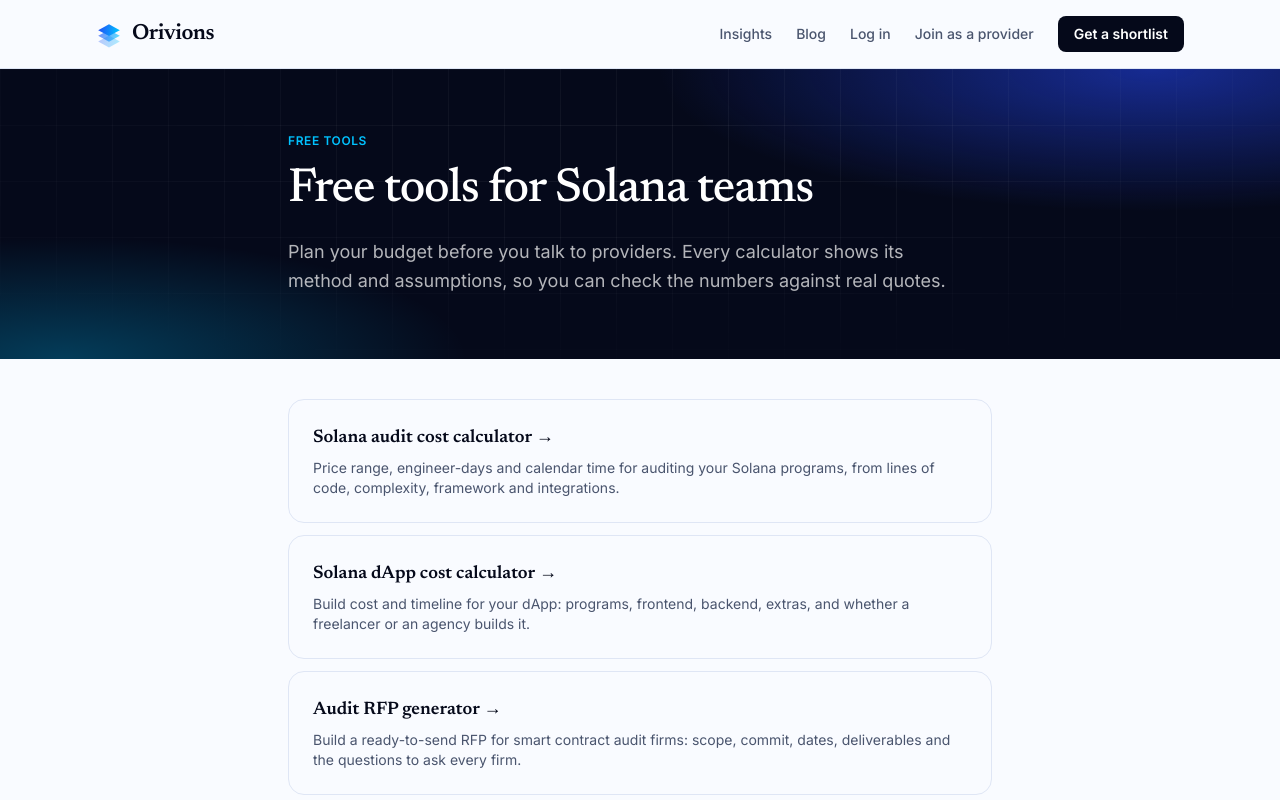
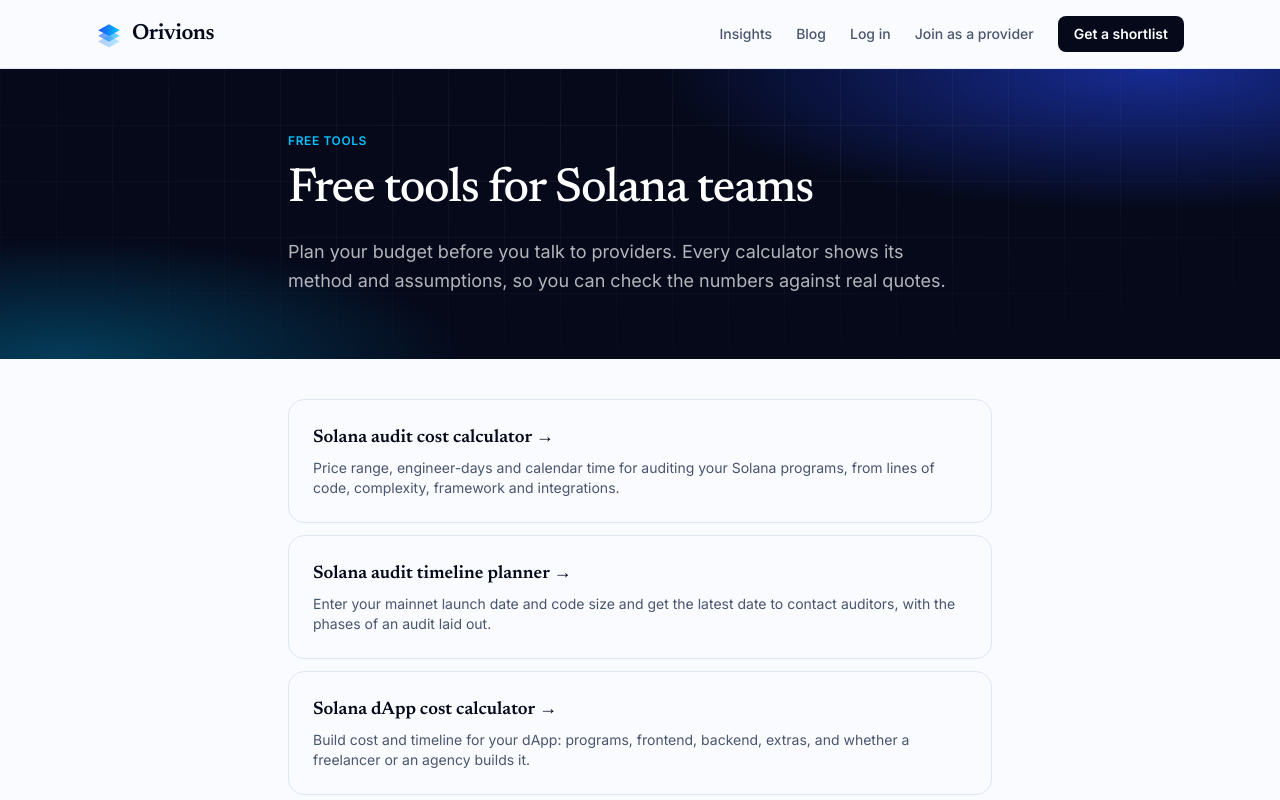
Before and after one commit to JakeMalarczyk/Orivions, a Next.js app in the folder orivions-app/: page /tools in a window 1280 px wide. Shown: the top 800 px of the page. Built offline with nearby package versions, Linux system fonts and the light colour scheme; no server answers.

Commit message:
Audit timeline planner and links: page.tsx

```diff
--- a/orivions-app/app/tools/page.tsx
+++ b/orivions-app/app/tools/page.tsx
@@ -15,6 +15,11 @@ const TOOLS = [
     href: '/tools/solana-audit-cost-calculator',
     title: 'Solana audit cost calculator',
     text: 'Price range, engineer-days and calendar time for auditing your Solana programs, from lines of code, complexity, framework and integrations.',
+  },
+  {
+    href: '/tools/solana-audit-timeline-planner',
+    title: 'Solana audit timeline planner',
+    text: 'Enter your mainnet launch date and code size and get the latest date to contact auditors, with the phases of an audit laid out.',
   },
   {
     href: '/tools/solana-dapp-cost-calculator',
```
